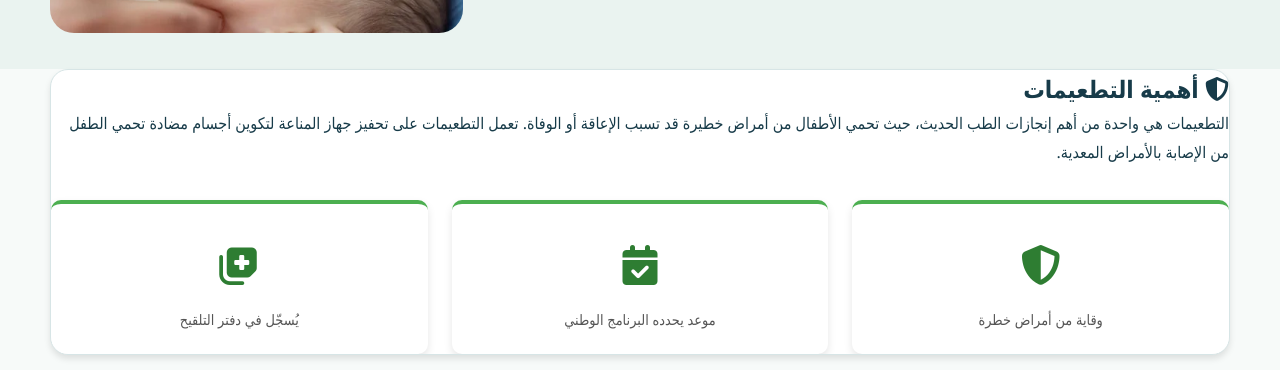
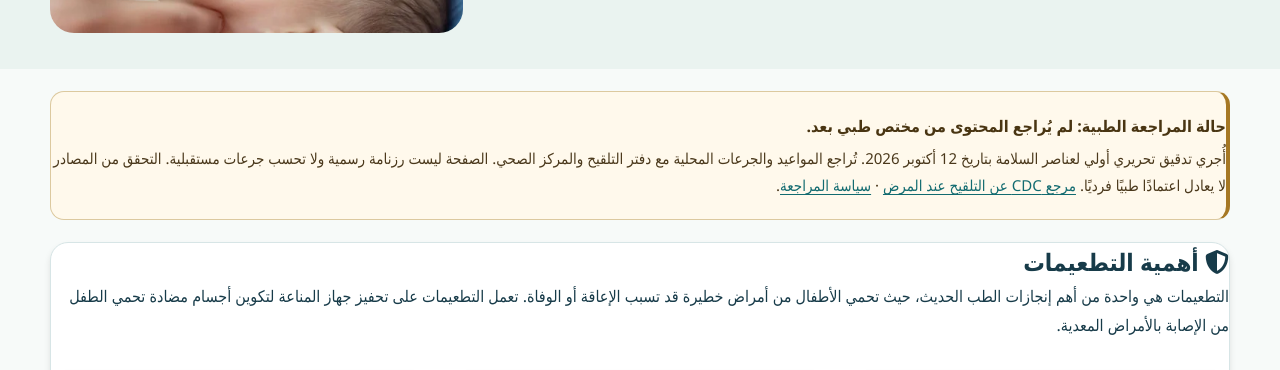
Before and after one commit to imadtbn/ri3aya, a plain HTML site: page pages/vaccine.html in a window 1280 px wide. Shown: the part 398-768 px from the top of the page. Drawn offline with Linux system fonts and the light colour scheme.

Commit message:
medical(review): show transparent unreviewed status and authoritative source

```diff
--- a/pages/vaccine.html
+++ b/pages/vaccine.html
@@ -71,6 +71,11 @@
 
     <!-- رأس الصفحة -->
     <section class="site-hero"><div class="container site-hero-inner"><div><nav class="site-breadcrumb" aria-label="مسار التنقل"><ol><li><a href="../index.html">الرئيسية</a></li><li><a href="../pages/sections.html">أقسام الرعاية</a></li><li aria-current="page">جدول التلقيح</li></ol></nav><h1>متابعة التلقيح في الجزائر</h1><p>معلومات تثقيفية للتحقق من سجل الطفل والرزنامة المعمول بها في المركز الصحي؛ لا تحدد هذه الصفحة جرعات أو مواعيد شخصية.</p></div><img alt="طفل يتلقى تطعيماً" class="site-hero-image" decoding="async" fetchpriority="high" height="320" loading="eager" src="../images/vaccine.webp" width="480"/></div></section>
+<aside class="medical-review-status container" data-medical-review="not-reviewed" role="note" aria-label="حالة المراجعة الطبية — التلقيح">
+<strong>حالة المراجعة الطبية: لم يُراجع المحتوى من مختص طبي بعد.</strong>
+<p>أُجري تدقيق تحريري أولي لعناصر السلامة بتاريخ <time datetime="2026-10-12">12 أكتوبر 2026</time>. تُراجع المواعيد والجرعات المحلية مع دفتر التلقيح والمركز الصحي. الصفحة ليست رزنامة رسمية ولا تحسب جرعات مستقبلية. التحقق من المصادر لا يعادل اعتمادًا طبيًا فرديًا. <a href="https://www.cdc.gov/vaccines-children/before-during-after-shots/when-your-child-is-sick.html" target="_blank" rel="noopener noreferrer">مرجع CDC عن التلقيح عند المرض</a> · <a href="../pages/editorial-policy.html">سياسة المراجعة</a>.</p>
+</aside>
+
 
 
     <!-- المحتوى الرئيسي -->
```
